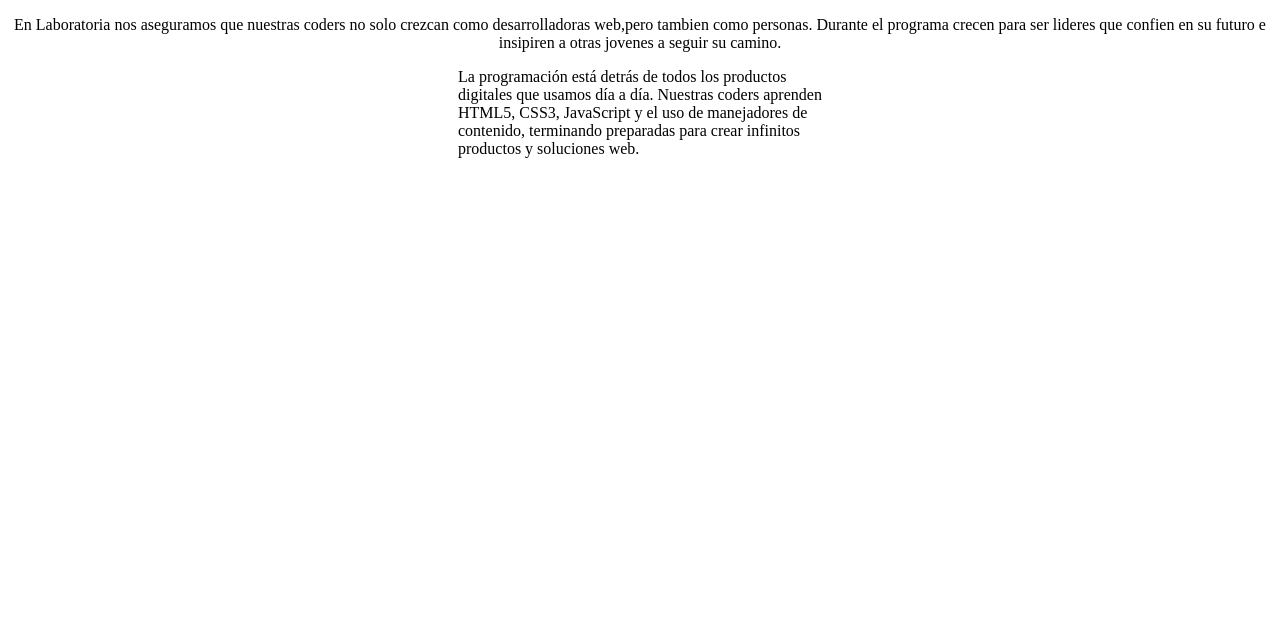
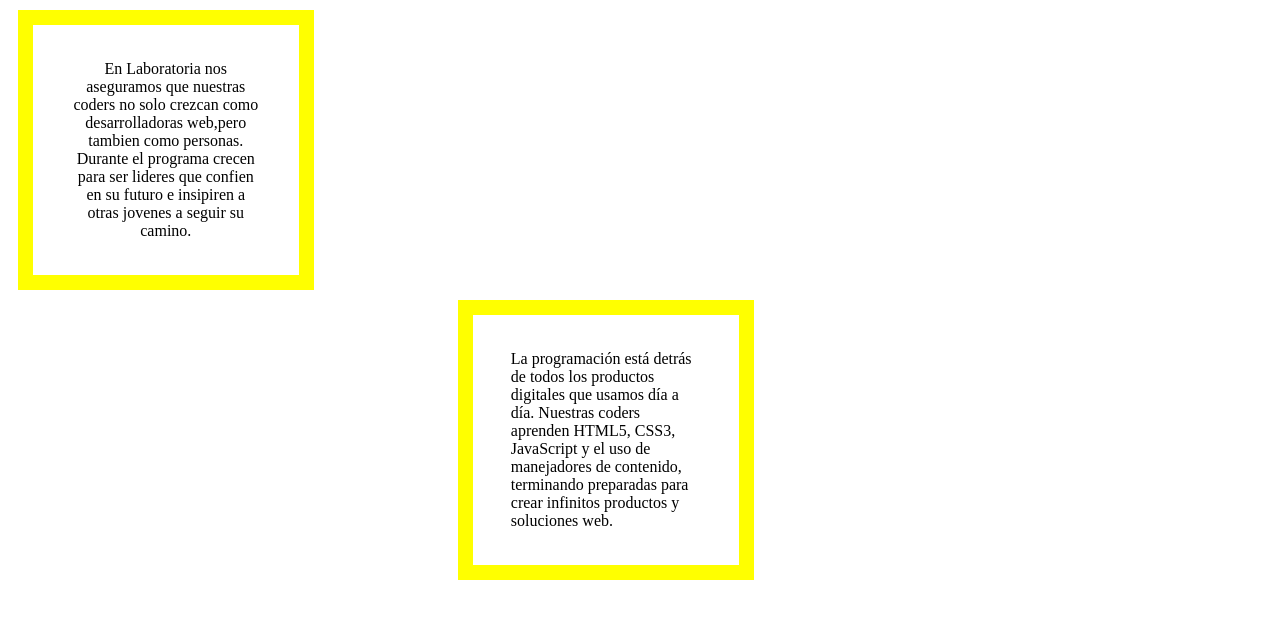
Before and after one commit to malumz/MargenesAutomaticos, a plain HTML site: page index.html in a window 1280 px wide. Drawn offline with Linux system fonts and the light colour scheme.

Commit message:
otro merge css

```diff
--- a/main.css
+++ b/main.css
@@ -1,7 +1,4 @@
-<<<<<<< HEAD
-/* Escribe aqui tu CSS */
-=======
-/* Escribe aqui tu CSS */
+
 div {
 	width: 190px;
 	border: 15px solid #FFFF00;
@@ -14,4 +11,3 @@ div {
 .Derecha {
 	margin: 5px 450px 50px 450px;
 }
->>>>>>> 8546758592f0c68f5af2082405a917d73de30f3d
```
